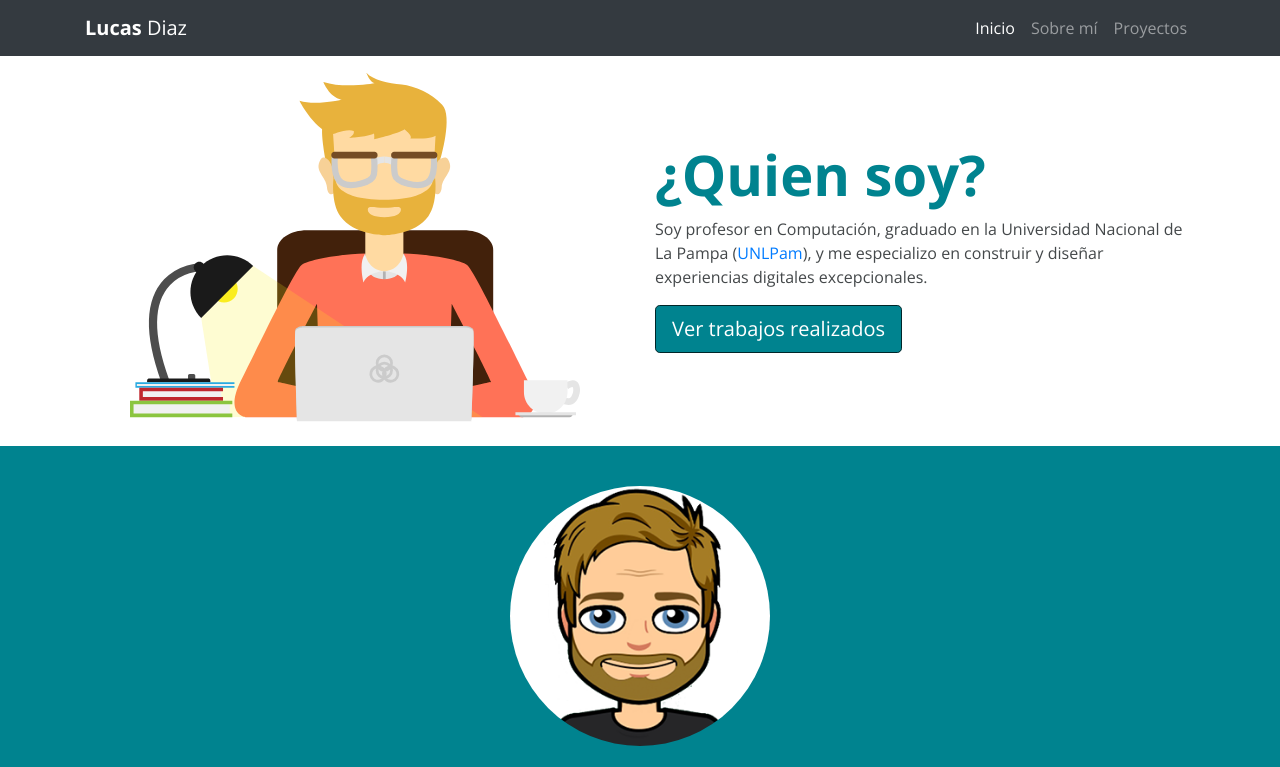
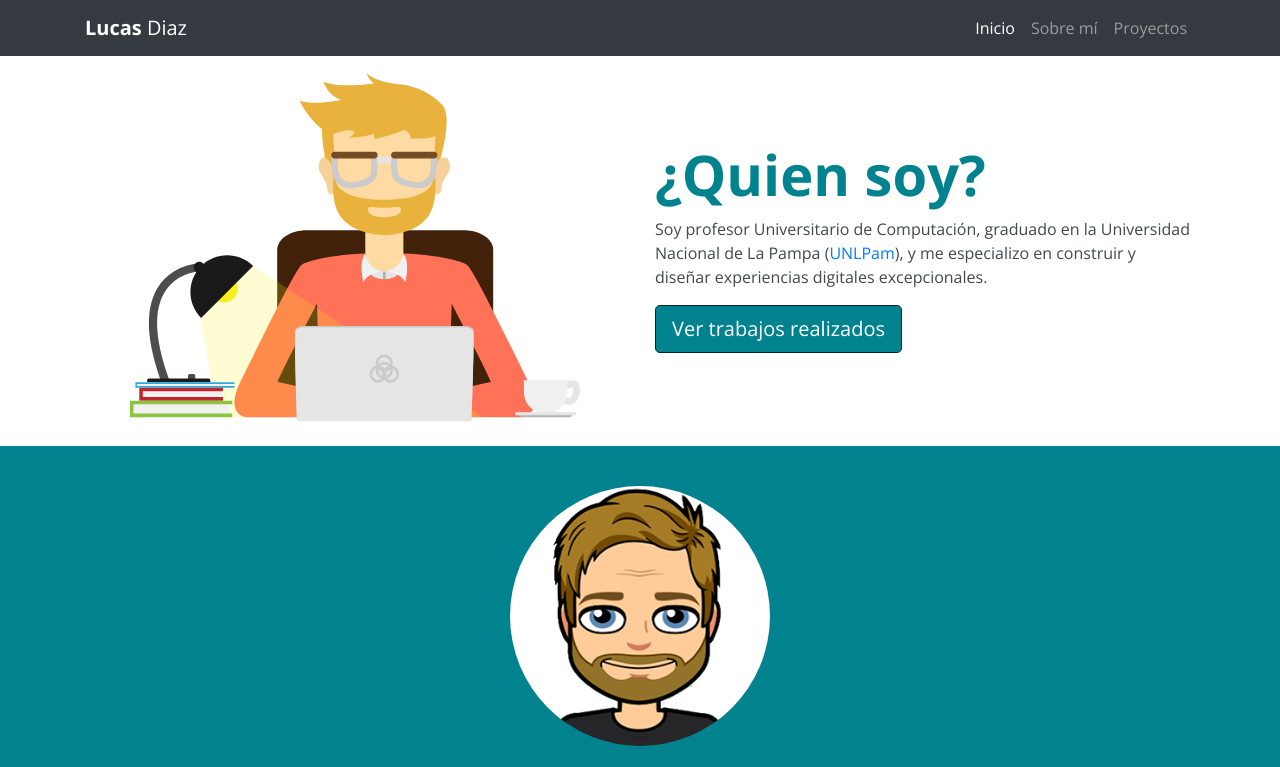
Before and after one commit to lucasgustavodiaz/CV-LucasDiaz, a plain HTML site: page index.html in a window 1280 px wide. Shown: the top 767 px of the page. Drawn offline with nearby package versions, Linux system fonts and the light colour scheme.

Commit message:
fix personal title

```diff
--- a/index.html
+++ b/index.html
@@ -53,7 +53,7 @@
         </div>
         <div class="col-12 col-md-6 text-center text-md-left align-self-md-center ">
           <h1 class="display-4 font-weight-bold text-primary">¿Quien soy?</h1>
-          <p>Soy profesor en Computación, graduado en la Universidad Nacional de La Pampa (<a href="http://www.exactas.unlpam.edu.ar/" target="_blank">UNLPam</a>), y me especializo en construir y diseñar experiencias digitales excepcionales.</p>
+          <p>Soy profesor Universitario de Computación, graduado en la Universidad Nacional de La Pampa (<a href="http://www.exactas.unlpam.edu.ar/" target="_blank">UNLPam</a>), y me especializo en construir y diseñar experiencias digitales excepcionales.</p>
           <a href="#proyectos" class="btn btn-primary btn-lg">Ver trabajos realizados</a>
         </div>
       </div>
```
